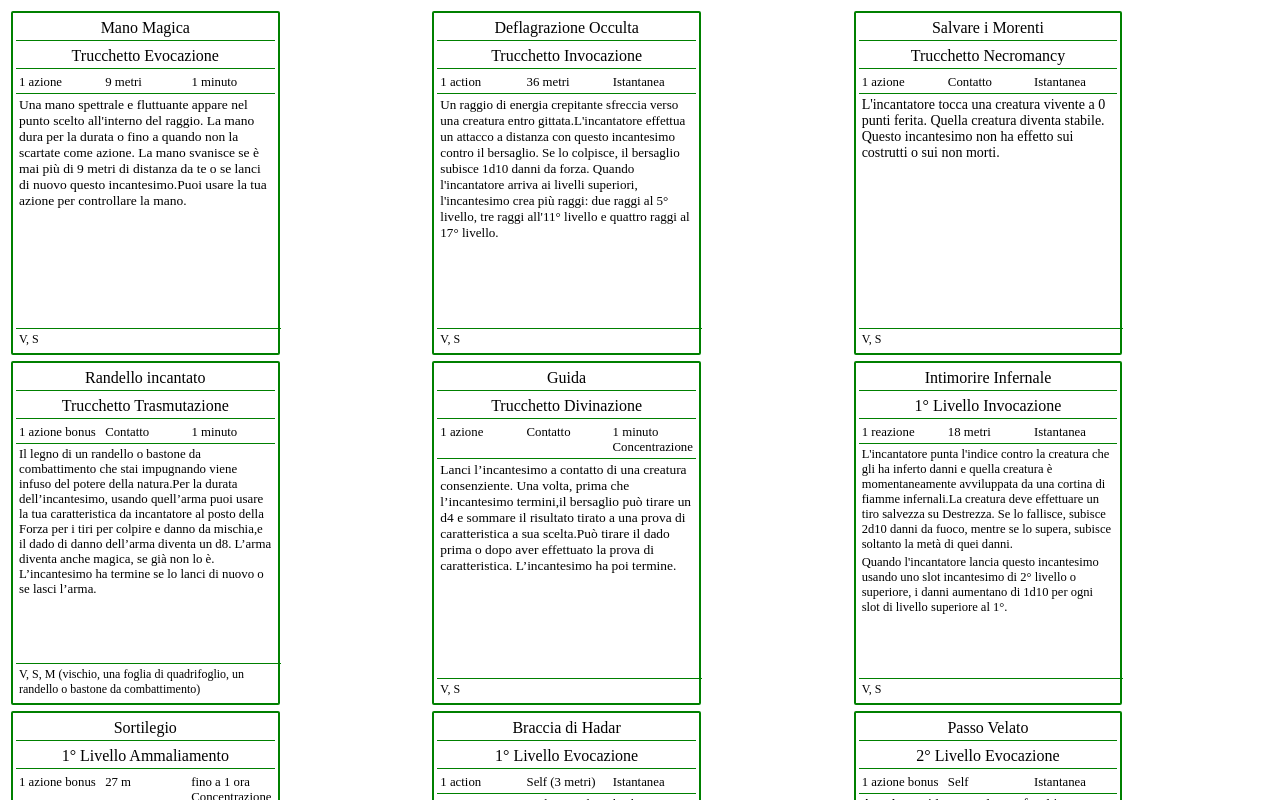
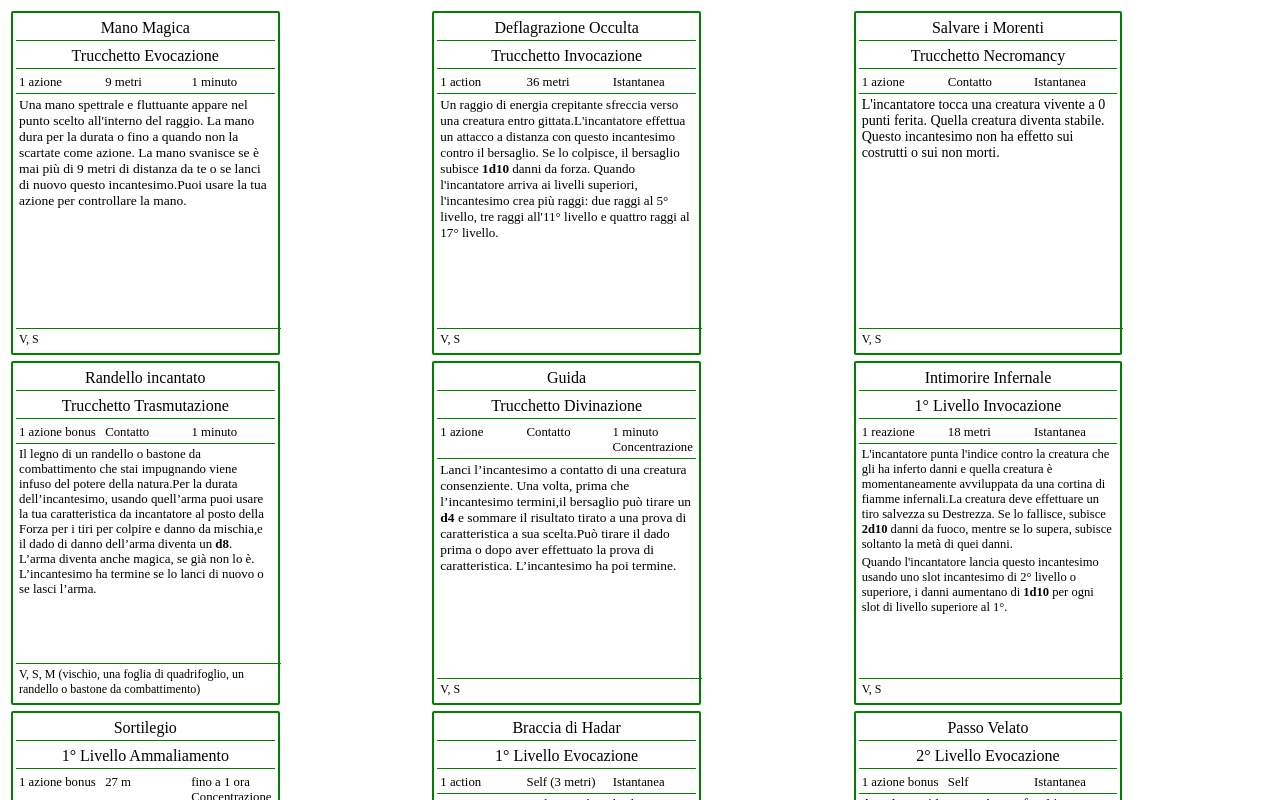
Before and after one commit to WBPiccolo/dndSpellBook, an Angular app: page /spellbook in a window 1280 px wide. Shown: the top 800 px of the page. Built offline with nearby package versions, Linux system fonts and the light colour scheme.

Commit message:
aggiunto regex per evidenziare dadi

```diff
--- a/src/app/app.module.ts
+++ b/src/app/app.module.ts
@@ -6,6 +6,7 @@ import { CardComponent } from './components/card/card.component';
 import { AppRoutingModule } from './app-routing.module';
 import { HomepageComponent } from './components/homepage/homepage.component';
 import { SpellbookComponent } from './components/spellbook/spellbook.component';
+import { DiceBoldPipe } from './pipes/dice-bold-pipe';
 
 @NgModule({
   declarations: [
@@ -13,6 +14,7 @@ import { SpellbookComponent } from './components/spellbook/spellbook.component';
     CardComponent,
     HomepageComponent,
     SpellbookComponent,
+    DiceBoldPipe,
   ],
   imports: [BrowserModule, AppRoutingModule],
   providers: [],
--- a/src/app/components/card/card.component.html
+++ b/src/app/components/card/card.component.html
@@ -25,12 +25,15 @@
     class="spell-text-container"
     [ngStyle]="{ 'font-size.px': calculateFontSize() }"
   >
-    <div class="spell-text">
-      {{ spellData?.description }}
-    </div>
-    <div *ngIf="spellData?.atHigherLevels" class="spell-text-higher-levels">
-      {{ spellData?.atHigherLevels }}
-    </div>
+    <div
+      class="spell-text"
+      [innerHTML]="spellData?.description | diceBoldPipe"
+    ></div>
+    <div
+      *ngIf="spellData?.atHigherLevels"
+      class="spell-text-higher-levels"
+      [innerHTML]="spellData?.atHigherLevels | diceBoldPipe"
+    ></div>
   </div>
   <div class="bottom-container">
     <div class="spell-source">
--- /dev/null
+++ b/src/app/pipes/dice-bold-pipe.ts
@@ -0,0 +1,29 @@
+import { Pipe, PipeTransform, SecurityContext } from '@angular/core';
+import { DomSanitizer } from '@angular/platform-browser';
+import { noop } from 'rxjs';
+
+@Pipe({
+  name: 'diceBoldPipe',
+})
+export class DiceBoldPipe implements PipeTransform {
+  constructor(private sanitizer: DomSanitizer) {}
+
+  transform(value: string = ''): any {
+    const regex = /((\d*)?d(\d+)([+-/*]\d+)?){1}/gi;
+    return this.sanitize(this.replace(value, regex));
+  }
+
+  replace(str: string, regex: RegExp) {
+    let matched = str.match(regex);
+    matched
+      ? matched.forEach((foundString) => {
+          str = str.replace(regex, `<b>${foundString}</b>`);
+        })
+      : noop;
+    return str;
+  }
+
+  sanitize(str: any) {
+    return this.sanitizer.sanitize(SecurityContext.HTML, str);
+  }
+}
```
